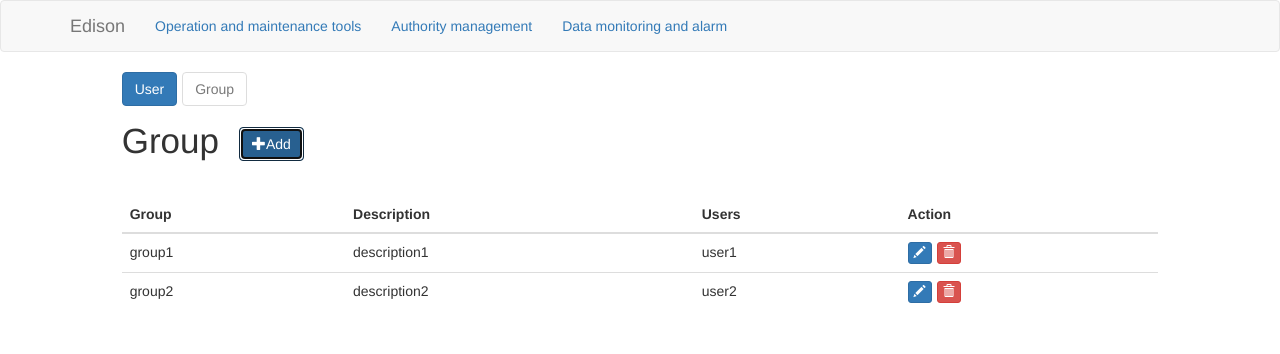
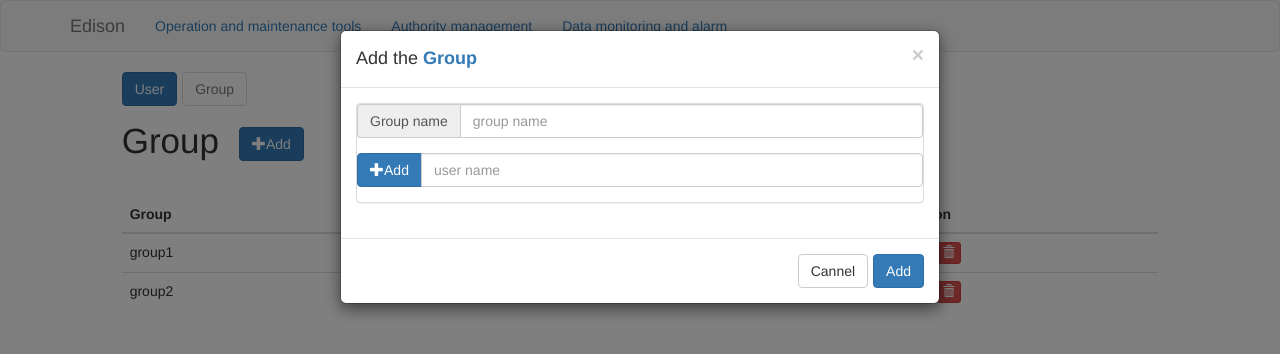
Before and after one commit to LoganJunjieSheng/Edison, a React (Create React App) app in the folder assets/: page /authority in a window 1280 px wide. Both pictures are taken after a click on the button "Add". Shown: the top 354 px of the page. Built offline with nearby package versions, Linux system fonts and the light colour scheme.

Commit message:
group over

```diff
--- a/assets/src/javascripts/authorityManagement.jsx
+++ b/assets/src/javascripts/authorityManagement.jsx
@@ -5,10 +5,14 @@ import GroupRow from './components/groupRow'
 import UserRow from './components/userRow'
 
 import '../stylesheets/index.css'
+import { stat } from 'fs';
 export default class Authority extends React.PureComponent {
     constructor(props) {
         super(props);
         this.state = {
+            groupList: [],
+            userList: [],
+            activeList: [],
             userOrGroup: 'group',
             modalDelete: {
                 show: false,
@@ -22,16 +26,48 @@ export default class Authority extends React.PureComponent {
                 data: [],
                 userInput: '',
             },
-            modalAddGroup:{
-                show:false,
-
-            }
+            modalAddGroup: {
+                show: false,
+                groupName: '',
+                userInput: '',
+                data: [],
+            },
         }
     }
     componentDidMount() {
-        // this.setState({
-        //     userOrGroup: 'group',
-        // })
+        const group = [
+            {
+                type: 'group',
+                group: 'group1',
+                description: 'description1',
+                users: 'user1',
+            },
+            {
+                type: 'group',
+                group: 'group2',
+                description: 'description2',
+                users: 'user2',
+            },
+        ];
+        const user = [
+            {
+                type: 'user',
+                groups: 'group1',
+                description: 'description1',
+                user: 'user1',
+            },
+            {
+                type: 'user',
+                groups: 'group2',
+                description: 'description2',
+                user: 'user2',
+            },
+        ];
+        this.setState({
+            userOrGroup: 'group',
+            groupList: group,
+            activeList: group,
+        })
     }
     switchUserOrGroup = () => {
         if (this.state.userOrGroup === 'group') {
@@ -63,15 +99,17 @@ export default class Authority extends React.PureComponent {
         modalDelete.show = false;
         let modalEditGroup = Object.assign({}, this.state.modalEditGroup);
         modalEditGroup.show = false;
+        let modalAddGroup = Object.assign({}, this.state.modalAddGroup);
+        modalAddGroup.show = false;
 
         this.setState({
             modalDelete: modalDelete,
             modalEditGroup: modalEditGroup,
-
+            modalAddGroup: modalAddGroup,
         })
     }
     deleteRow = (type, value) => {
-        console.log(type + '_' + value)
+        // console.log(type + '_' + value)
         let modalDelete = Object.assign({}, this.state.modalDelete);
         modalDelete.show = true;
         modalDelete.type = type;
@@ -91,14 +129,14 @@ export default class Authority extends React.PureComponent {
     }
     //group add user
     modalEditGroup = (type, value) => {
-        console.log(type + '_' + value + ' editRow')
+        // console.log(type + '_' + value + ' editRow')
         let modalEditGroup = Object.assign({}, this.state.modalEditGroup);
         modalEditGroup.show = true;
         modalEditGroup.type = type;
         modalEditGroup.value = value;
-        modalEditGroup.data = ['user1', 'user2', 'user3'];
+        modalEditGroup.data = ['user11', 'user22', 'user33'];
         this.setState({
-            modalEditGroup: modalEditGroup
+            modalEditGroup
         })
     }
     handleGroupInputUser = (e) => {
@@ -144,9 +182,62 @@ export default class Authority extends React.PureComponent {
         })
     }
     //group add group
+    modalAddGroup = () => {
+        let modalAddGroup = Object.assign({}, this.state.modalAddGroup);
+        modalAddGroup.show = true;
+        this.setState({
+            modalAddGroup
+        })
+    }
+    grouplistAddGroupName = (e) => {
+        let modalAddGroup = Object.assign({}, this.state.modalAddGroup);
+        modalAddGroup.groupName = e.target.value;
+        this.setState({ modalAddGroup })
+    }
+    grouplistAddUserName = (e) => {
+        let modalAddGroup = Object.assign({}, this.state.modalAddGroup);
+        modalAddGroup.userInput = e.target.value;
+        this.setState({ modalAddGroup })
+    }
+    grouplistAddUser = () => {
+        let repeat = 0;
+        if (this.state.modalAddGroup.userInput) {
+            let modalAddGroup = Object.assign({}, this.state.modalAddGroup);
+            modalAddGroup.data.map((item, index) => {
+                if ((item === this.state.modalAddGroup.userInput)) {
+                    repeat = 1;
+                }
+            })
+            if (!repeat) {
+                modalAddGroup.data.unshift(modalAddGroup.userInput);
+                modalAddGroup.userInput = '';
+                this.setState({
+                    modalAddGroup
+                })
+            }
+        }
+    }
+    grouplistDeleteUser = (username) => {
+        let modalAddGroup = Object.assign({}, this.state.modalAddGroup);
+        modalAddGroup.data.map((item, index) => {
+            if (item === username) {
+                modalAddGroup.data.splice(index, 1);
+            }
+        })
+        this.setState({ modalAddGroup })
+
+    }
+    grouplistAdd=()=>{
+        let modalAddGroup = Object.assign({}, this.state.modalAddGroup);
+        modalAddGroup.show = false;
+        this.setState({
+            modalAddGroup
+        })
+    }
 
 
     render() {
+        console.log(this.state)
         let renderModalDelete = () => {
             return (
                 <Modal
@@ -180,7 +271,7 @@ export default class Authority extends React.PureComponent {
                             <FormGroup>
                                 <InputGroup>
                                     <InputGroup.Button>
-                                        <Button onClick={this.groupAddUser}><Glyphicon glyph="plus" />Add</Button>
+                                        <Button onClick={this.groupAddUser} bsStyle='primary'><Glyphicon glyph="plus" />Add</Button>
                                     </InputGroup.Button>
                                     <FormControl type="text" placeholder='user name' value={this.state.modalEditGroup.userInput}
                                         onChange={(e) => this.handleGroupInputUser(e)} />
@@ -207,32 +298,40 @@ export default class Authority extends React.PureComponent {
             )
         }
         let renderModalAddGroup = () => {
-            return(
+            return (
                 <Modal
-                show={this.state.modalEditGroup.show}
+                    show={this.state.modalAddGroup.show}
                     onHide={this.close}
                 >
                     <Modal.Header closeButton>
-                    <Modal.Title>Edit the <span className='strong'>{this.state.modalEditGroup.value}</span>({this.state.modalEditGroup.type}) </Modal.Title>
+                        <Modal.Title>Add the <span className='strong'>Group</span></Modal.Title>
                     </Modal.Header>
                     <Modal.Body>
-                    <Panel header="User List">
+                        <Panel header="Group">
+                            <FormGroup>
+                                <InputGroup>
+                                    <InputGroup.Addon>Group name</InputGroup.Addon>
+                                    <FormControl type="text" placeholder='group name' value={this.state.modalAddGroup.groupName}
+                                        onChange={(e) => this.grouplistAddGroupName(e)} />
+                                </InputGroup>
+                            </FormGroup>
                             <FormGroup>
                                 <InputGroup>
                                     <InputGroup.Button>
-                                    <Button onClick={this.groupAddUser}><Glyphicon glyph="plus" />Add</Button>
+                                        <Button onClick={this.grouplistAddUser} bsStyle="primary"><Glyphicon glyph="plus" />Add</Button>
                                     </InputGroup.Button>
-                                <FormControl type="text" placeholder='user name' value={this.state.modalEditGroup.userInput}
-                                    onChange={(e) => this.handleGroupInputUser(e)} />
+                                    <FormControl type="text" placeholder='user name' value={this.state.modalAddGroup.userInput}
+                                        onChange={this.grouplistAddUserName} />
                                 </InputGroup>
                             </FormGroup>
+
                             <ListGroup fill >
-                            {this.state.modalEditGroup.data.map((item, index) => {
+                                {this.state.modalAddGroup.data.map((item, index) => {
                                     return (
                                         <ListGroupItem key={item}>
                                             <span className='btn-mr20'>{item}</span>
                                             <Button bsStyle="danger" bsSize="xsmall"
-                                            onClick={() => this.groupDeleteUser(item)}><Glyphicon glyph="trash" /></Button>
+                                                onClick={() => this.grouplistDeleteUser(item)}><Glyphicon glyph="trash" /></Button>
                                         </ListGroupItem>
                                     )
                                 })}
@@ -241,75 +340,12 @@ export default class Authority extends React.PureComponent {
                     </Modal.Body>
                     <Modal.Footer>
                         <Button onClick={this.close}>Cannel</Button>
-                    <Button bsStyle="primary" onClick={this.editGroup}>Edit</Button>
+                        <Button bsStyle="primary" onClick={this.grouplistAdd}>Add</Button>
                     </Modal.Footer>
                 </Modal>
             )
         }
-        const group = [
-            {
-                type: 'group',
-                group: 'group1',
-                description: 'description1',
-                users: 'user1',
-                jsx: (
-                    <GroupRow
-                        type={'group'}
-                        group={'group1'}
-                        description={'description1'}
-                        users={'user1'}
 
-                        Edit={this.modalEditGroup}
-                        Delete={this.deleteRow}
-                    />
-                )
-            },
-            {
-                type: 'group',
-                group: 'group2',
-                description: 'description2',
-                users: 'user2',
-                jsx: (
-                    <GroupRow
-                        type={'group'}
-                        group={'group2'}
-                        description={'description2'}
-                        users={'user2'}
-
-                        Edit={this.modalEditGroup}
-                        Delete={this.deleteRow}
-                    />
-                )
-            },
-        ];
-        const user = [
-            {
-                type: 'user',
-                groups: 'group1',
-                description: 'description1',
-                user: 'user1',
-                jsx: (
-                    <UserRow
-                        groups={'group1'}
-                        description={'description1'}
-                        user={'user1'}
-                    />
-                )
-            },
-            {
-                type: 'user',
-                groups: 'group2',
-                description: 'description2',
-                user: 'user2',
-                jsx: (
-                    <UserRow
-                        groups={'group2'}
-                        description={'description2'}
-                        user={'user2'}
-                    />
-                )
-            },
-        ];
         return (
             <div>
                 <Col xsHidden smHidden md={1}></Col>
@@ -317,7 +353,11 @@ export default class Authority extends React.PureComponent {
                     {this.renderButtonToolbar()}
                     <UserAndGroup
                         userOrGroup={this.state.userOrGroup}
-                        data={group}
+                        data={this.state.activeList}
+
+                        modalEditGroup={this.modalEditGroup}
+                        deleteRow={this.deleteRow}
+                        modalAddGroup={this.modalAddGroup}
                     />
 
                 </Col>
--- a/assets/src/javascripts/components/commonTable.jsx
+++ b/assets/src/javascripts/components/commonTable.jsx
@@ -10,12 +10,24 @@ export default class CommonTable extends React.PureComponent {
 
         }
     }
+
     render() {
         const renderThead = this.props.thead.map((item, index) =>
             <th key={index}>{item}</th>
         )
         const renderTbody = this.props.data.map((item, index) => {
-            return (item.jsx)
+            if (item.type === 'group') {
+                return (<GroupRow
+                    key={item.group}
+                    type={item.type}
+                    group={item.group}
+                    description={item.description}
+                    users={item.users}
+
+                    Edit={this.props.modalEditGroup}
+                    Delete={this.props.deleteRow}
+                />)
+            }
         })
 
         return (
--- a/assets/src/javascripts/components/userAndGroup.jsx
+++ b/assets/src/javascripts/components/userAndGroup.jsx
@@ -10,16 +10,19 @@ export default class UserAndGroup extends React.PureComponent {
 
         }
     }
+
     render() {
         const userOrGroup = this.props.userOrGroup;
         const data = this.props.data;
         const thead = userOrGroup === 'group' ? ['Group', 'Description', 'Users', 'Action'] : ['User', 'Description', 'Groups', 'Action'];
         const renderCommonTable = () => {
-            if (this.state.userOrGroup === 'group') {
+            if (this.props.userOrGroup === 'group') {
                 return (
                     <CommonTable
                         thead={thead}
                         data={this.props.data}
+                        modalEditGroup={this.props.modalEditGroup}
+                        deleteRow={this.props.deleteRow}
                     />
                 );
             } else {
@@ -27,6 +30,7 @@ export default class UserAndGroup extends React.PureComponent {
                     <CommonTable
                         thead={thead}
                         data={this.props.data}
+
                     />
                 );
             }
@@ -37,7 +41,7 @@ export default class UserAndGroup extends React.PureComponent {
             <div>
                 <div className='page-title'>
                     <span className="btn-mr20">{this.props.userOrGroup === 'user' ? 'User' : 'Group'}</span>
-                    <Button bsStyle="primary"><Glyphicon glyph="plus" />Add</Button>
+                    <Button bsStyle="primary" onClick={this.props.userOrGroup === 'user' ? this.props.userAddUser : this.props.modalAddGroup} ><Glyphicon glyph="plus" />Add</Button>
                 </div>
                 {renderCommonTable()}
             </div>
--- a/assets/src/javascripts/dataMonitoringAndAlarm.jsx
+++ b/assets/src/javascripts/dataMonitoringAndAlarm.jsx
@@ -676,14 +676,14 @@ export default class Alarm extends React.PureComponent {
                     dataZoom: [
                         {
                             type: 'inside',
-                            start: 0,
-                            end: 100
+                            start: 90,
+                            end: 100,
                         },
                         {
                             type: 'slider',
                             xAxisIndex: 0,
                             start: 0,
-                            end: 100
+                            end: 100,
                         },
                     ],
                     series: series
```
Lines whose indentation alone changed are shown as unchanged.
